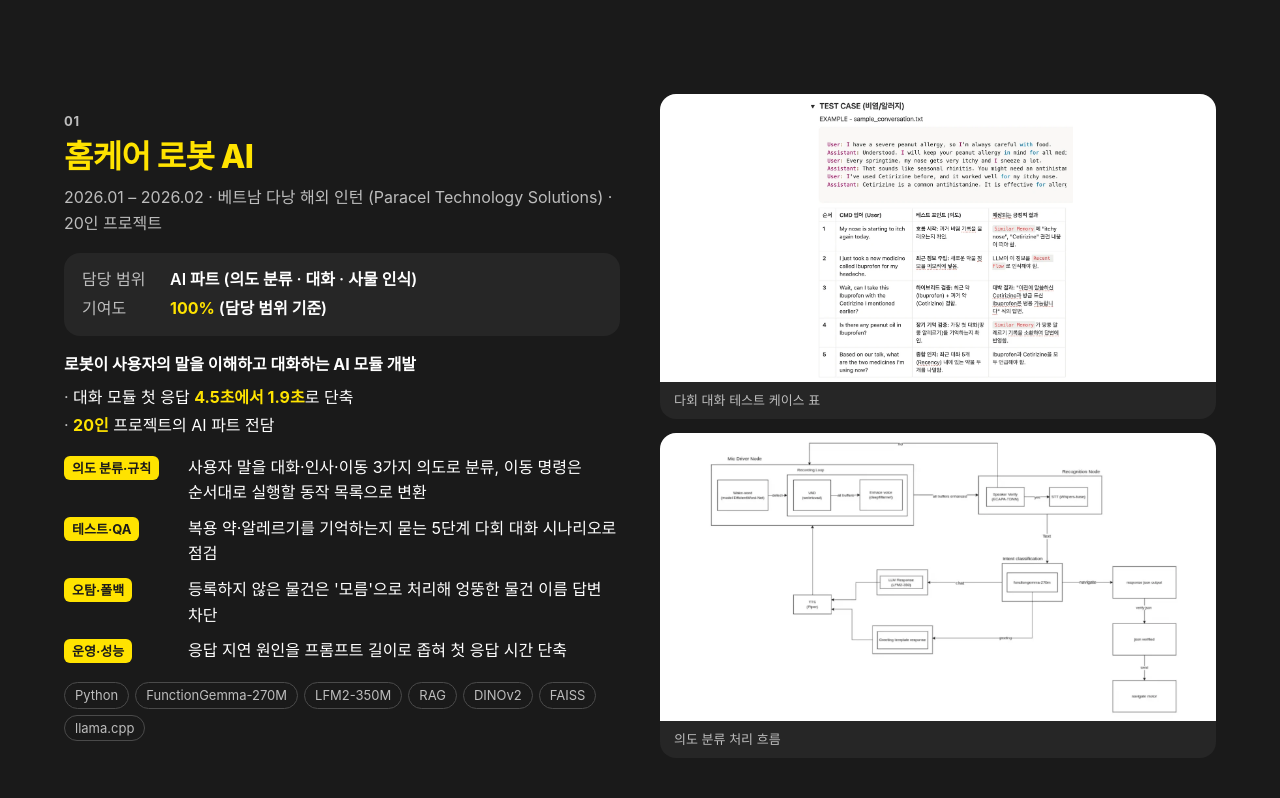
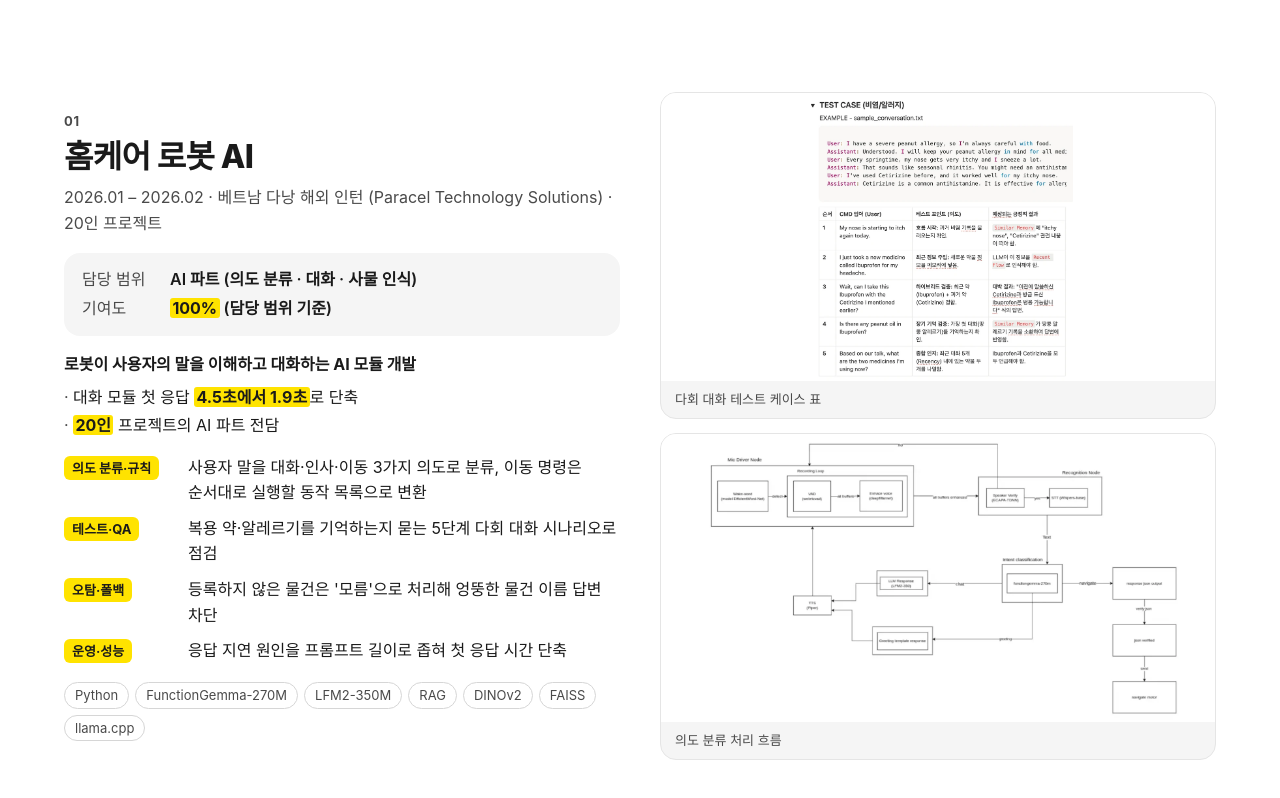
Before and after one commit to gogumajoha/portfolio-kakaobank, a plain HTML site: page index.html in a window 1280 px wide. Shown: the part 774-1572 px from the top of the page. Drawn offline with Linux system fonts and the light colour scheme; a web font is replaced by a local one.

Commit message:
배경 흰색 테마로 변경
Co-Authored-By: Claude Opus 5.5 <noreply@anthropic.com>

```diff
--- a/index.html
+++ b/index.html
@@ -8,35 +8,15 @@
 <link rel="preconnect" href="https://cdn.jsdelivr.net" crossorigin>
 <link rel="stylesheet" href="https://cdn.jsdelivr.net/gh/orioncactus/pretendard@v1.3.9/dist/web/variable/pretendardvariable-dynamic-subset.min.css">
 <style>
-/* 테마 A(기본): 어두운 배경 */
+/* 흰 배경 테마 (화면·인쇄 공통). 노란색은 글자색으로 쓰지 않고 검정 글자의 바탕으로만 사용 */
 :root{
-  --bg:#1A1A1A; --card:#262626; --text:#FFFFFF; --sub:#BDBDBD; --line:#3A3A3A;
+  --bg:#FFFFFF; --card:#F5F5F5; --text:#1A1A1A; --sub:#4A4A4A; --line:#E5E5E5;
   --yellow:#FFE300;            /* kakaobank.com --primary */
-  --hl-fg:var(--yellow); --hl-bg:transparent; --hl-pad:0;   /* 숫자 강조 */
-  --title:var(--yellow);
-  --tag-fg:#BDBDBD; --tag-line:#4A4A4A;
+  --hl-fg:#1A1A1A; --hl-bg:var(--yellow); --hl-pad:.15em;   /* 숫자 강조 */
+  --title:#1A1A1A;
+  --tag-fg:#4A4A4A; --tag-line:#D6D6D6;
   --cat-fg:#1A1A1A; --cat-bg:var(--yellow);     /* 강조점 라벨 */
-  --link:#FFFFFF; --link-line:var(--yellow);
-}
-/* 테마 B(인쇄용): 연노랑 배경, 노란색 위 검정 글자 */
-:root[data-theme="b"]{
-  --hl-pad:.15em;
-  --bg:#FFF9D6; --card:#FFFFFF; --text:#1A1A1A; --sub:#4A4A4A; --line:#E8E0B0;
-  --hl-fg:#1A1A1A; --hl-bg:var(--yellow);
-  --title:#1A1A1A;
-  --tag-fg:#4A4A4A; --tag-line:#D9D0A0;
-  --cat-fg:#1A1A1A; --cat-bg:var(--yellow);
   --link:#1A1A1A; --link-line:#1A1A1A;
-}
-@media print{
-  :root{
-    --hl-pad:.15em;
-    --bg:#FFF9D6; --card:#FFFFFF; --text:#1A1A1A; --sub:#4A4A4A; --line:#E8E0B0;
-    --hl-fg:#1A1A1A; --hl-bg:var(--yellow);
-    --title:#1A1A1A;
-    --tag-fg:#4A4A4A; --tag-line:#D9D0A0;
-    --link:#1A1A1A; --link-line:#1A1A1A;
-  }
 }
 
 *{box-sizing:border-box;margin:0;padding:0}
@@ -85,6 +65,7 @@ ul{list-style:none}
 .media{display:grid;gap:14px}
 .media figure{overflow:hidden;background:var(--card);border-radius:16px}
 .media img{width:100%;max-height:36vh;object-fit:contain;background:#FFFFFF}
+.media figure{border:1px solid var(--line)}
 .media .dark img{background:#111111}
 .media figcaption{font-size:13px;color:var(--sub);padding:8px 14px}
 
@@ -132,10 +113,6 @@ ul{list-style:none}
   .links a::after{content:" (" attr(data-url) ")";font-weight:400;color:var(--sub);font-size:13px}
 }
 </style>
-<script>
-/* ?theme=b 로 인쇄용 테마 미리보기 */
-try{ if(new URLSearchParams(location.search).get('theme')==='b') document.documentElement.setAttribute('data-theme','b'); }catch(e){}
-</script>
 </head>
 <body>
 
```
